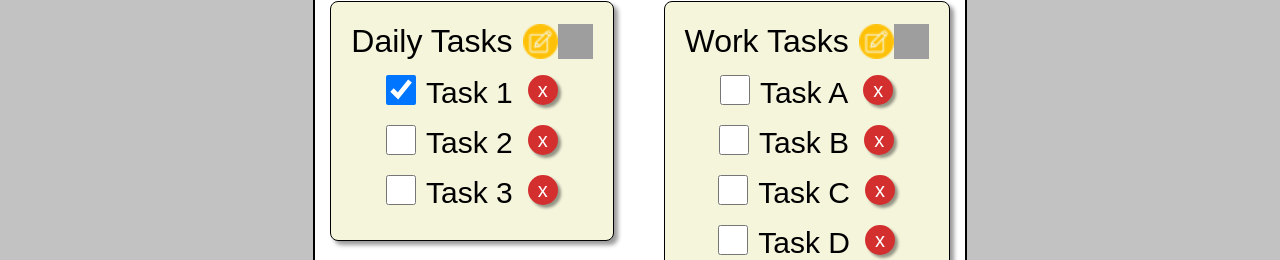
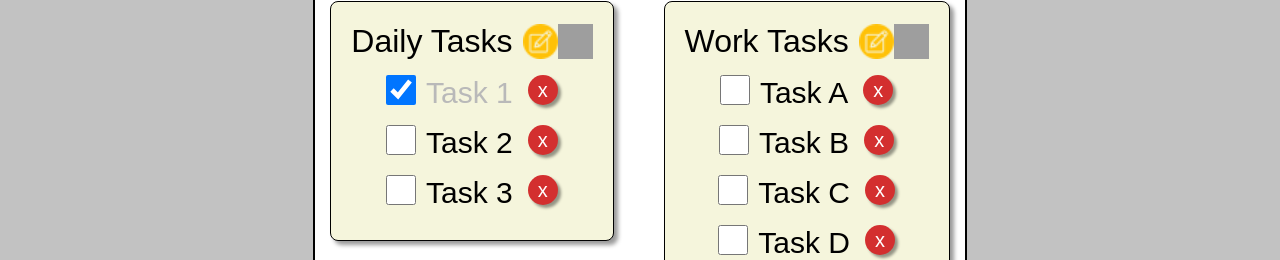
Before and after one commit to Pipeto84/react-ts, a React (Vite) app: page /tasks in a window 1280 px wide. Both pictures are taken after a click on the checkbox "Task 1". Shown: the part 264-524 px from the top of the page. Built offline with nearby package versions, Linux system fonts and the light colour scheme; grey boxes are pictures that could not be loaded.

Commit message:
Tasks click opaca label

```diff
--- a/src/components/TasksCard.tsx
+++ b/src/components/TasksCard.tsx
@@ -3,9 +3,9 @@ import type { TasksList } from "../features/taskSlice";
 import { clickTask, deleteTask, deleteList } from "../features/taskSlice";
 import { useAppDispatch } from "../app/hooks";
 import { v4 as uuid } from "uuid";
-import {NavLink} from 'react-router-dom'
-import trash from '../assets/borrar.png'
-import edit from '../assets/edit2.png'
+import { NavLink } from "react-router-dom";
+import trash from "../assets/borrar.png";
+import edit from "../assets/edit2.png";
 
 export const TasksCard = (list: TasksList) => {
   const dispatch = useAppDispatch();
@@ -18,33 +18,27 @@ export const TasksCard = (list: TasksList) => {
   const handleDeleteList = (listId: string) => {
     dispatch(deleteList(listId));
   };
-  const handleClick = (listId: string) => {
-
-  };
-  const handleEditList = ()=>{
-
-  }
+  const handleClick = (listId: string) => {};
+  const handleEditList = () => {};
   return (
-    <div className="tasksCard" id={list.id} key={uuid()} onClick={() => handleClick(list.id)}>
+    <div
+      className="tasksCard"
+      id={list.id}
+      key={uuid()}
+      onClick={() => handleClick(list.id)}
+    >
       <div className="nameDeleteList">
-        <h2 >{list.name}</h2>
+        <h2>{list.name}</h2>
         <NavLink onClick={() => handleEditList()} to={`/editList/${list.id}`}>
-          <img
-            className="iconoEdit"
-            src={edit}
-            alt="icono edit"
-          />
+          <img className="iconoEdit" src={edit} alt="icono edit" />
         </NavLink>
         <a onClick={() => handleDeleteList(list.id)}>
-          <img
-            className="iconoTrash"
-            src={trash}
-            alt="icono trash"
-          />
+          <img className="iconoTrash" src={trash} alt="icono trash" />
         </a>
       </div>
       <div key={uuid()}>
-        {list.items.map((item) => (
+        {list.items.map((item) =>
+          !item.completed ? (
             <div className="tasksList" key={uuid()}>
               <input
                 type="checkbox"
@@ -65,7 +59,29 @@ export const TasksCard = (list: TasksList) => {
                 x
               </button>
             </div>
-        ))}
+          ) : (
+            <div className="tasksListCompleted" key={uuid()}>
+              <input
+                type="checkbox"
+                key={uuid()}
+                value={item.name}
+                id={item.name}
+                className="inputTaskCompleted"
+                onChange={() => handleTaskClick(item.id)}
+                checked={item.completed}
+              />
+              <label key={uuid()} htmlFor={item.name} className="labelTaskCompleted">
+                {item.name}
+              </label>
+              <button
+                className="deleteTask"
+                onClick={() => handleDeleteTask(item.id)}
+              >
+                x
+              </button>
+            </div>
+          )
+        )}
       </div>
     </div>
   );
--- a/src/features/taskSlice.tsx
+++ b/src/features/taskSlice.tsx
@@ -46,7 +46,7 @@ export const taskSlice = createSlice({
       state.forEach((list) => {
         list.items.forEach((item) => {
           if (item.id === action.payload) {
-            item.completed = true;
+            item.completed = !item.completed;
           }
         });
       });
--- a/src/pages/TasksPage.tsx
+++ b/src/pages/TasksPage.tsx
@@ -3,9 +3,15 @@ import { TasksCard } from "../components/TasksCard";
 import { useAppSelector } from "../app/hooks";
 import { NavLink } from "react-router-dom";
 import { v4 as uuid } from "uuid";
+import type {Task, TasksList} from '../features/taskSlice'
 
 export const TasksPage = () => {
   const tasks = useAppSelector((state) => state.tasks);
+  // const tasksSort:TasksList[]  = tasks.map((list) =>
+  //   list.items.sort((a, b) =>
+  //     (b.completed as any) - (a.completed as any)
+  //   )
+  // );
   return (
     <div className="tasks">
       <h1>Tasks</h1>
--- a/src/styles/TasksPage.css
+++ b/src/styles/TasksPage.css
@@ -86,6 +86,24 @@ h1 {
   font-size: 30px;
   cursor: pointer;
 }
+.tasksListCompleted {
+  margin: 10px;
+  color: rgb(185, 185, 185);
+  display: flex;
+  justify-content: center;
+  align-items: center;
+}
+.inputTaskCompleted {
+  height: 30px;
+  width: 30px;
+  cursor: pointer;
+}
+.labelTaskCompleted {
+  height: 40px;
+  margin-left: 10px;
+  font-size: 30px;
+  cursor: pointer;
+}
 .deleteTask {
   margin-left: 15px;
   background-color: #d32f2f;
```
Lines whose indentation alone changed are shown as unchanged.
